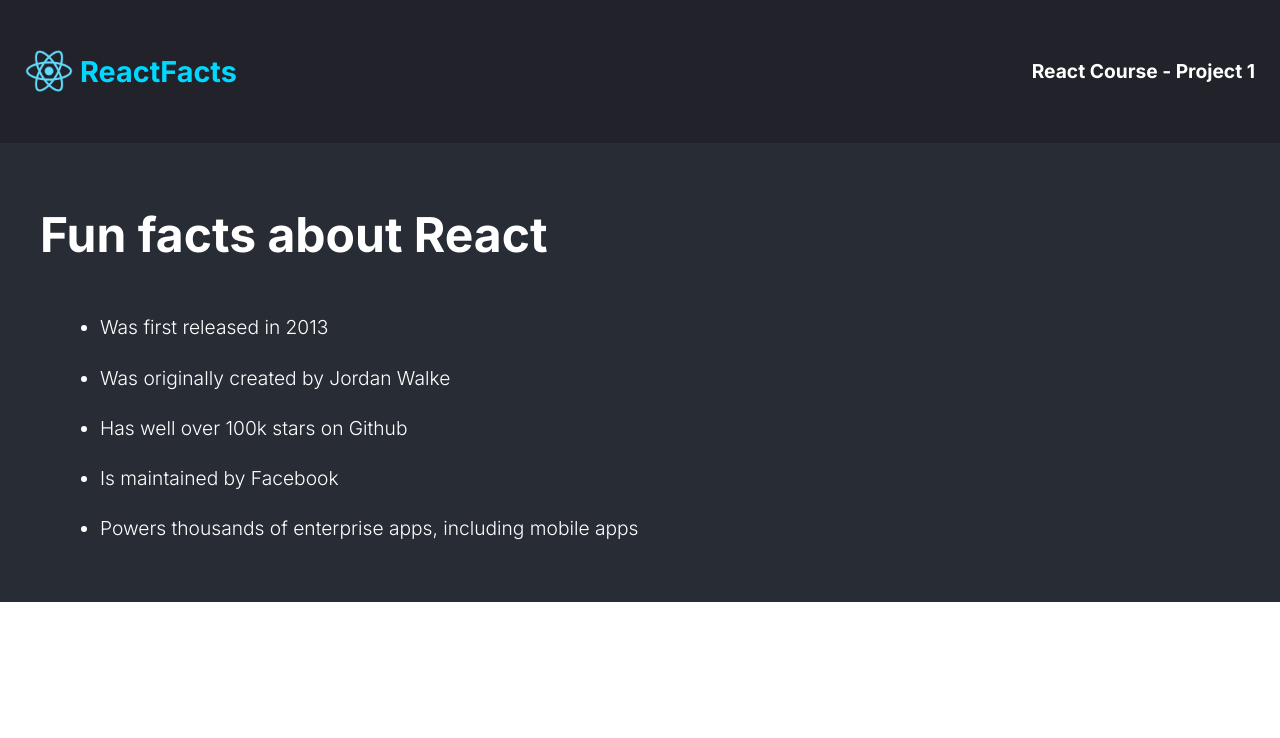
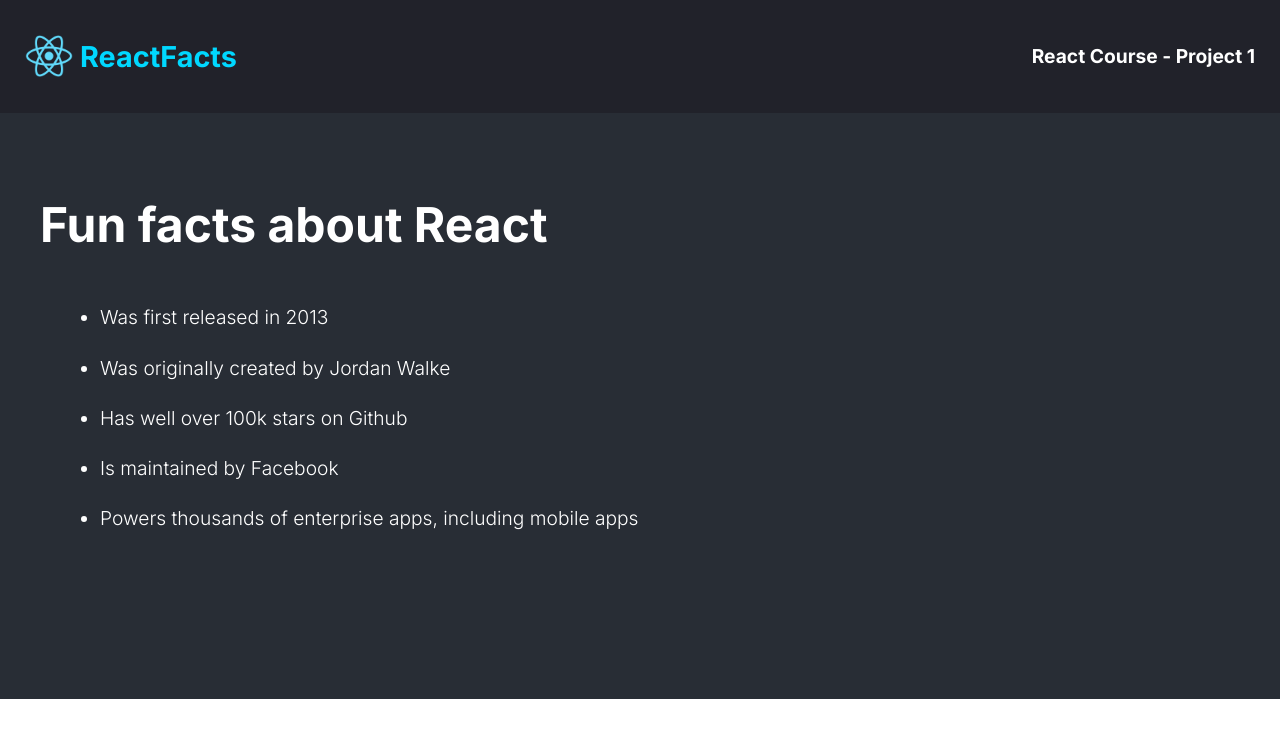
Before and after one commit to Davsan88/react-facts, a React (Vite) app: page / in a window 1280 px wide. Shown: the top 738 px of the page. Built offline with nearby package versions, Linux system fonts and the light colour scheme.

Commit message:
Update App.css

```diff
--- a/src/App.css
+++ b/src/App.css
@@ -1,10 +1,15 @@
+.container {
+  display: flex;
+  flex-direction: column;
+}
+
 .navbar {
   display: flex;
   align-items: center;
   justify-content: space-between;
   background-color: #21222A;
-  padding: 30px 25px;
-  min-height: 90px;
+  padding: 15px 25px;
+  min-height: 40px;
   width: 100%;
 }
 
@@ -32,7 +37,7 @@
   flex-direction: column;
   color: #FFFFFF;
   background-color: #282D35;
-  padding: 30px 40px;
+  padding: 50px 40px 150px;
   min-height: 459px;
   width: 100%;
 
```
